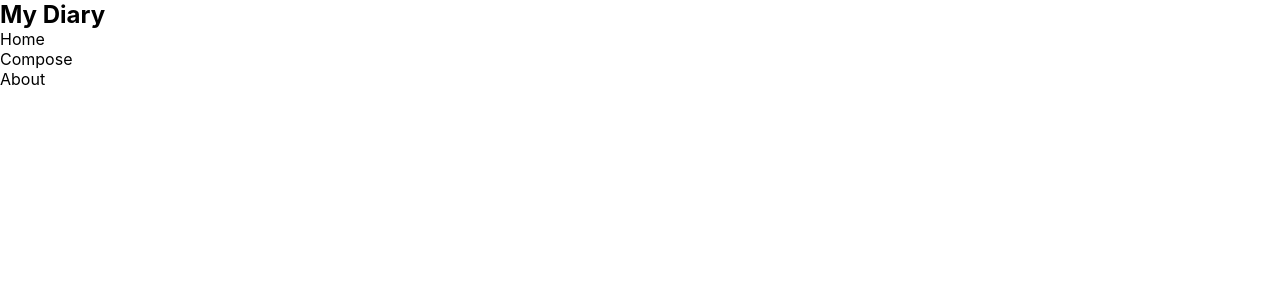
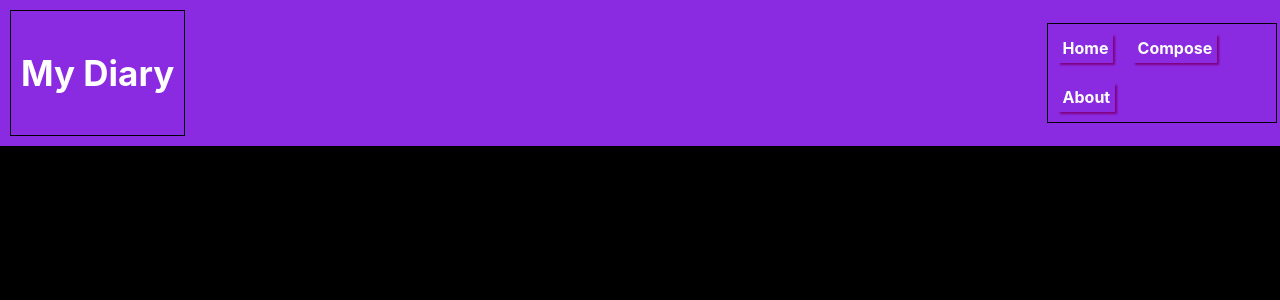
Before and after one commit to Ezra-code/online-diary, a React (Create React App) app in the folder diary/: page / in a window 1280 px wide. Shown: the top 300 px of the page. Built offline with nearby package versions, Linux system fonts and the light colour scheme.

Commit message:
Add styling to the navbar

```diff
--- a/diary/src/components/App.css
+++ b/diary/src/components/App.css
@@ -2,3 +2,40 @@
   padding: 0;
   margin: 0;
 }
+body{
+  background-color: black;
+  display: flex;
+  flex-direction: column;
+}
+
+.navbar{
+  background-color: blueviolet;
+  width: 100%;
+  color: white;
+  display: flex;
+  justify-content: space-between;
+  padding: 10px;
+}
+
+ul{
+  border: 1px solid black;
+  list-style: none;
+  font-weight: bold;
+  margin: 1%;
+}
+li{
+  display: inline-block;
+  margin: 10px;
+  padding: 2%;
+  box-shadow: 2px 2px 2px purple;
+  cursor: pointer;
+}
+
+.header{
+  border: 1px solid black;
+  display: flex;
+  align-items: center;
+  justify-content: center;
+  padding: 10px;
+  font-size: 35px;
+}
```
